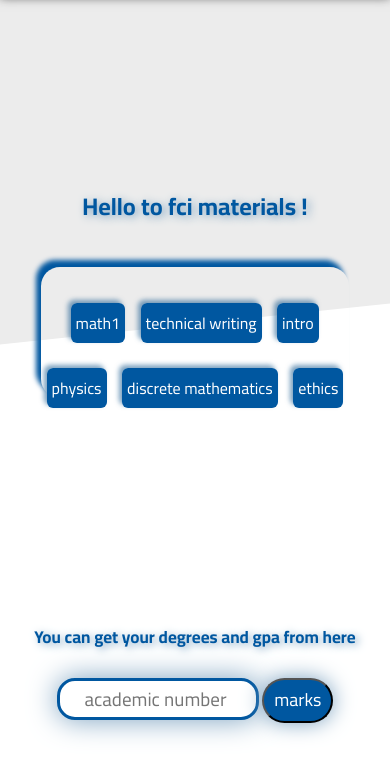
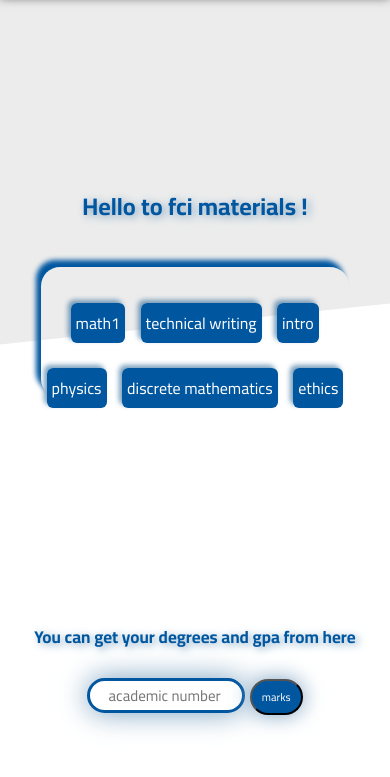
Before and after one commit to Mohamedhany10/new, a plain HTML site: page index.html in a window 390 px wide. Shown: the part 93-870 px from the top of the page. Drawn offline with Linux system fonts and the light colour scheme.

Commit message:
Update index2.css

```diff
--- a/css/index2.css
+++ b/css/index2.css
@@ -237,7 +237,7 @@ position: relative;
 }
 @media( max-width:992px ){
     .degrees .container .text {
-        font-size: 19px;
+        font-size: 15px;
     }
 }
 .degrees .container .submit{
@@ -252,8 +252,8 @@ position: relative;
 }
 @media( max-width:992px ){
     .degrees .container .submit {
-        font-size: 18px;
-        margin-left: 0;
+        font-size: 11px;
+        margin-left: 1px;
     }
 }
 /* end landing */
```
